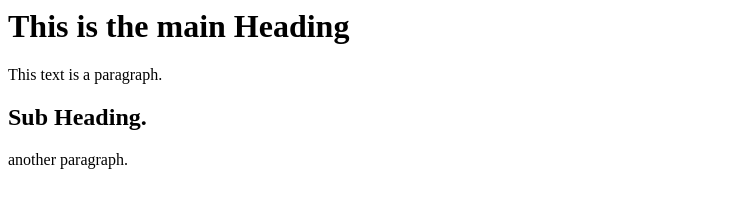
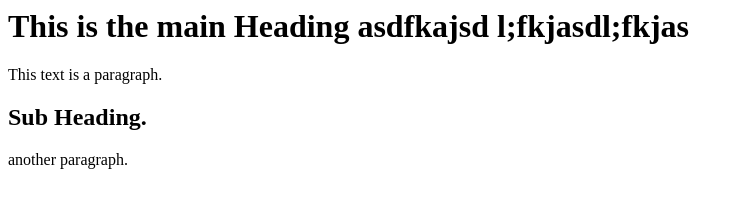
Before and after one commit to whitworth-bn/AR324-Web-Design, a plain HTML site: page index.html in a window 1280 px wide. Shown: the whole page, without its empty margins (0-743 px from the left). Drawn offline with Linux system fonts and the light colour scheme.

Commit message:
Update index.html

```diff
--- a/index.html
+++ b/index.html
@@ -1,6 +1,6 @@
 <html>
 	<body>
-	<h1> This is the main Heading </h1>
+	<h1> This is the main Heading asdfkajsd l;fkjasdl;fkjas  </h1>
 	<p>This text is a paragraph. </p>
 	<h2>Sub Heading.</h2>
 <p> another paragraph. </p>
```
